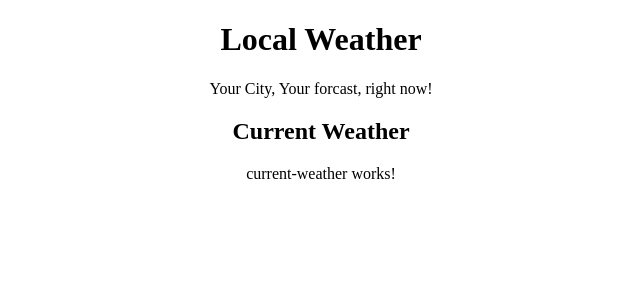
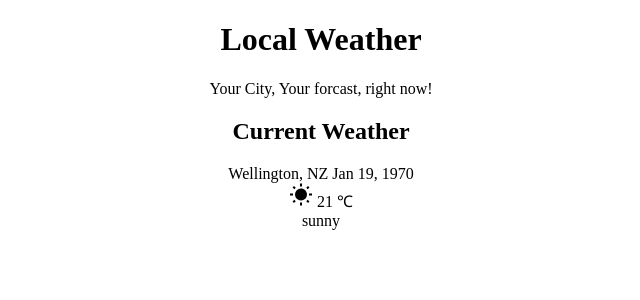
Before and after one commit to mauihose2/angular-weather, an Angular app: page / in a window 1280 px wide. Shown: the top 300 px of the page, without its empty margins (319-959 px from the left). Built offline with nearby package versions, Linux system fonts and the light colour scheme.

Commit message:
display test data
* bind the interface data to html template

```diff
--- a/src/app/current-weather/current-weather.component.html
+++ b/src/app/current-weather/current-weather.component.html
@@ -1 +1,19 @@
-<p>current-weather works!</p>
+<div>
+  <div>
+    <span>
+      {{ current.city }}, {{current.country}}
+    </span>
+    <span>
+      {{ current.date | date: fullDate }}
+    </span>
+  </div>
+  <div>
+    <img [src]='current.image'>
+    <span>
+      {{ current.temperature | number: '1.0-0'}} &#8451;
+    </span>
+  </div>
+  <div>
+    {{ current.description }}
+  </div>
+</div>
```
